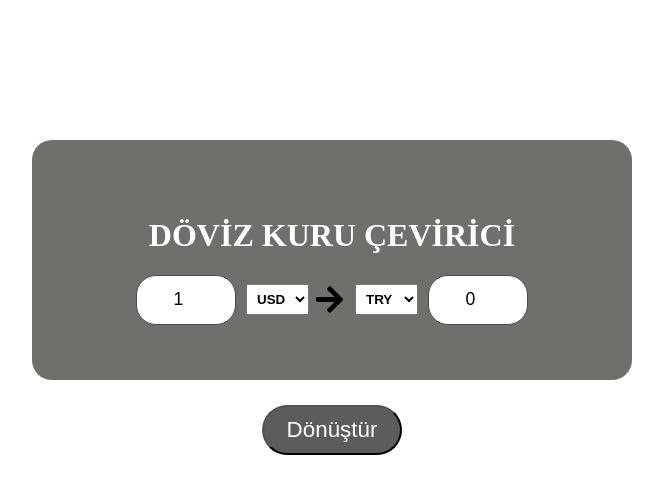
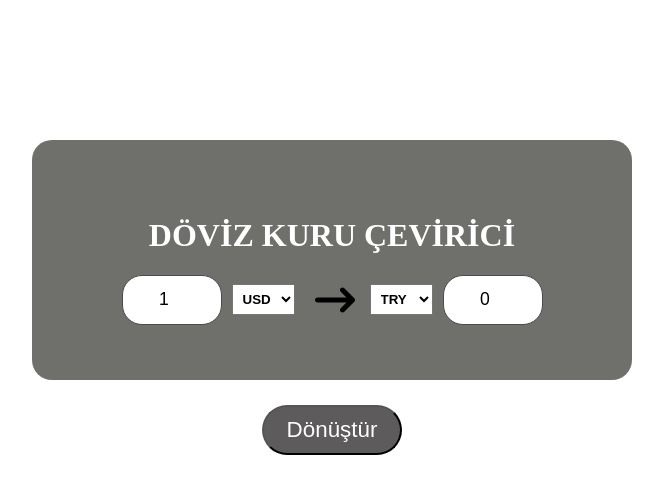
Before and after one commit to Furkannalbayrak/react-projects, a React (Vite) app in the folder currency-converter/: page / in a window 1280 px wide. Shown: the top 494 px of the page, without its empty margins (308-971 px from the left). Built offline with nearby package versions, Linux system fonts and the light colour scheme; no server answers.

Commit message:
currency-converterarrow icon degisti

```diff
--- a/currency-converter/src/Components/currency.jsx
+++ b/currency-converter/src/Components/currency.jsx
@@ -1,6 +1,6 @@
 import React, { useState } from 'react'
 import '../css/currency.css';
-import { FaArrowRight } from "react-icons/fa";
+import { FaArrowRightLong } from "react-icons/fa6";
 import axios from 'axios';
 
 const BASE_URL="https://api.freecurrencyapi.com/v1/latest";
@@ -36,7 +36,7 @@ function currency() {
                         <option >TRY</option>
                     </select>
 
-                    <FaArrowRight style={{ fontSize: "31px", marginRight: "10px" }} />
+                    <FaArrowRightLong style={{ fontSize: "40px", marginRight: "15px", marginLeft:"15px" }} />
 
                     <select onChange={(e)=> setSecondUnit(e.target.value)} className='second-option'>
                         <option >TRY</option>
```
